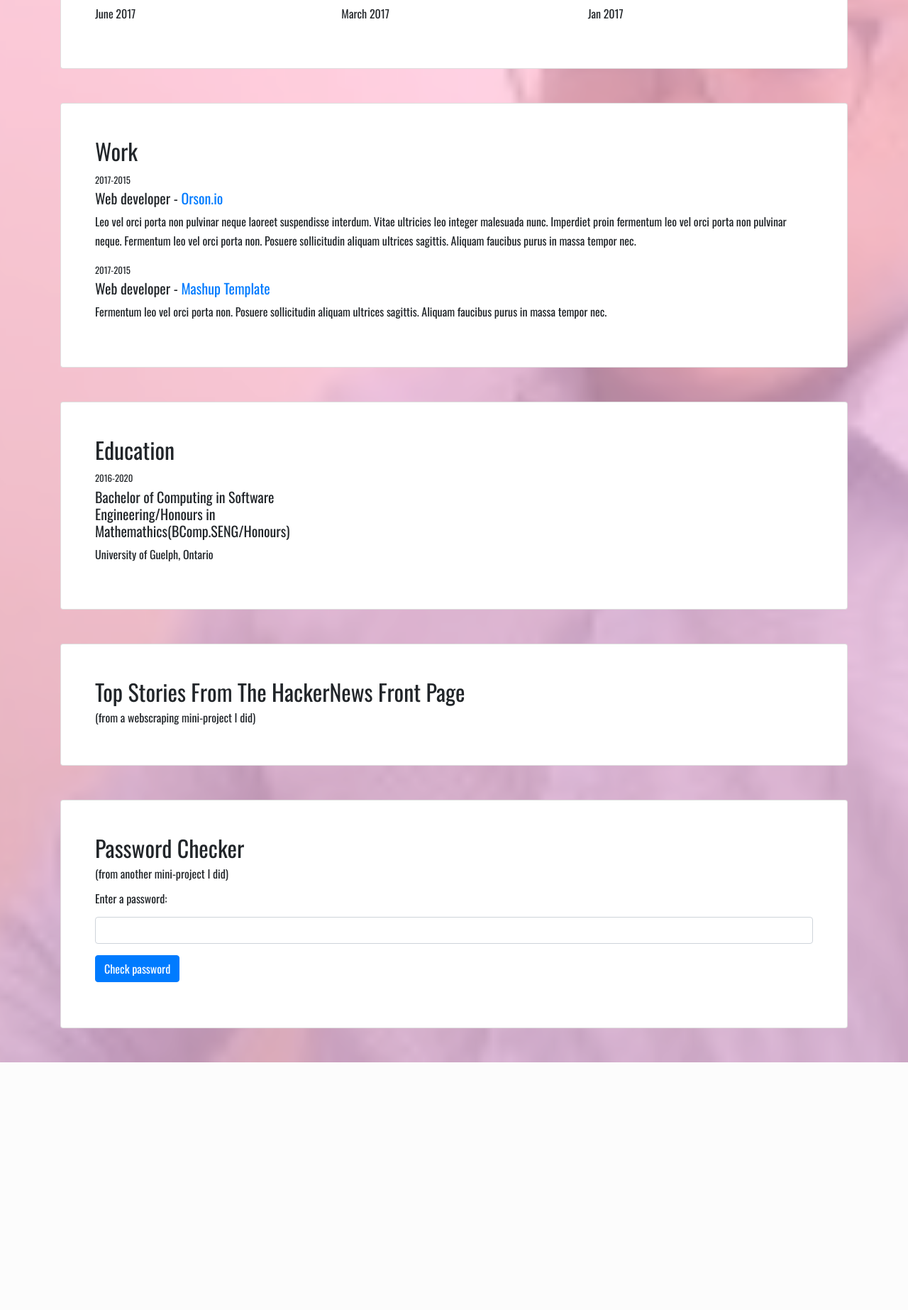
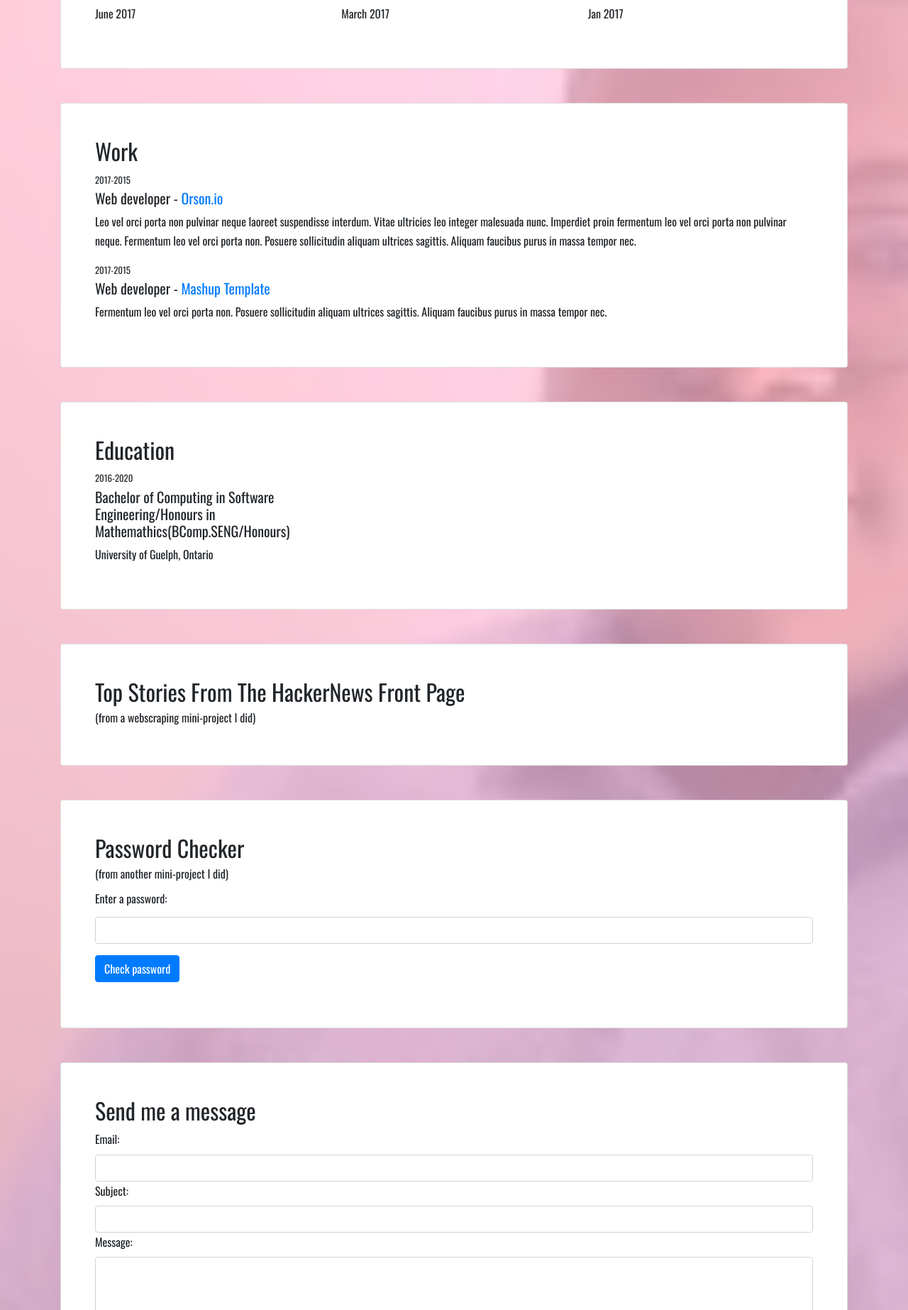
Before and after one commit to chidave/portfolio, a Flask app: page / in a window 1280 px wide. Shown: the part 954-2800 px from the top of the page at 71% size. Before the commit the page ends 2451 px from the top, so only its background shows below. Run offline with Flask 2, Linux system fonts and the light colour scheme; data that the repository does not hold is empty; some libraries are stand-ins or nearby versions.

Commit message:
Update index.html

```diff
--- a/templates/index.html
+++ b/templates/index.html
@@ -165,6 +165,27 @@
 
 					<div class="m-5"></div>
 
+				<div class="card p-5">
+			            <div class="card-block">
+			                <h2>Send me a message</h2>
+			                <form>
+				                <div class="form-group">
+					                <label for="useremail">Email:</label>
+					                <input type="email" id="useremail" class="form-control">
+
+					                <label for="msgsubject">Subject:</label>
+					                <input type="text" id="msgsubject" class="form-control">
+
+					                <label for="msgtext">Message:</label>
+					                <textarea rows="10" id="msgtext" class="form-control"></textarea>
+				                </div>
+				                <button type="submit" class="btn btn-primary">Send Message</button>
+			                </form>
+			            </div>
+			        </div>
+
+					<div class="m-5"></div>
+
 				</div>
 			</div>
 		</div>
```
